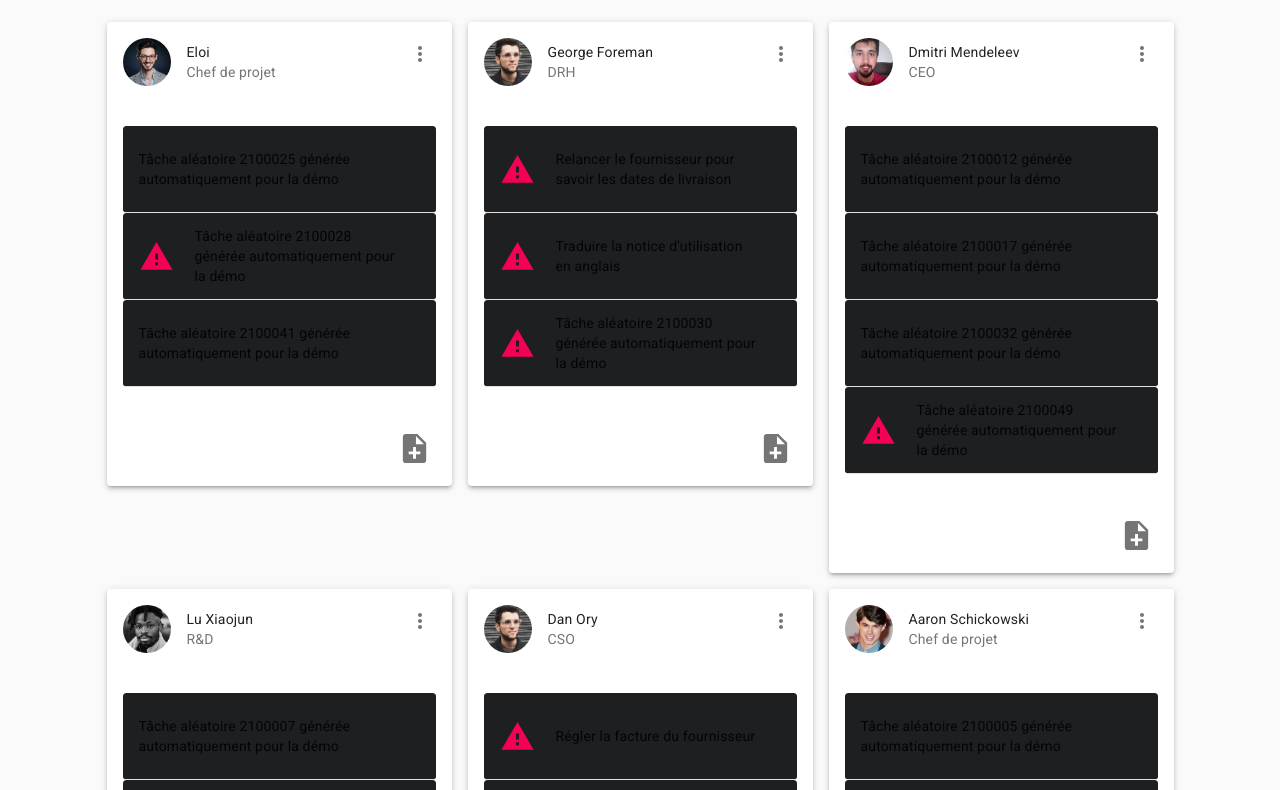
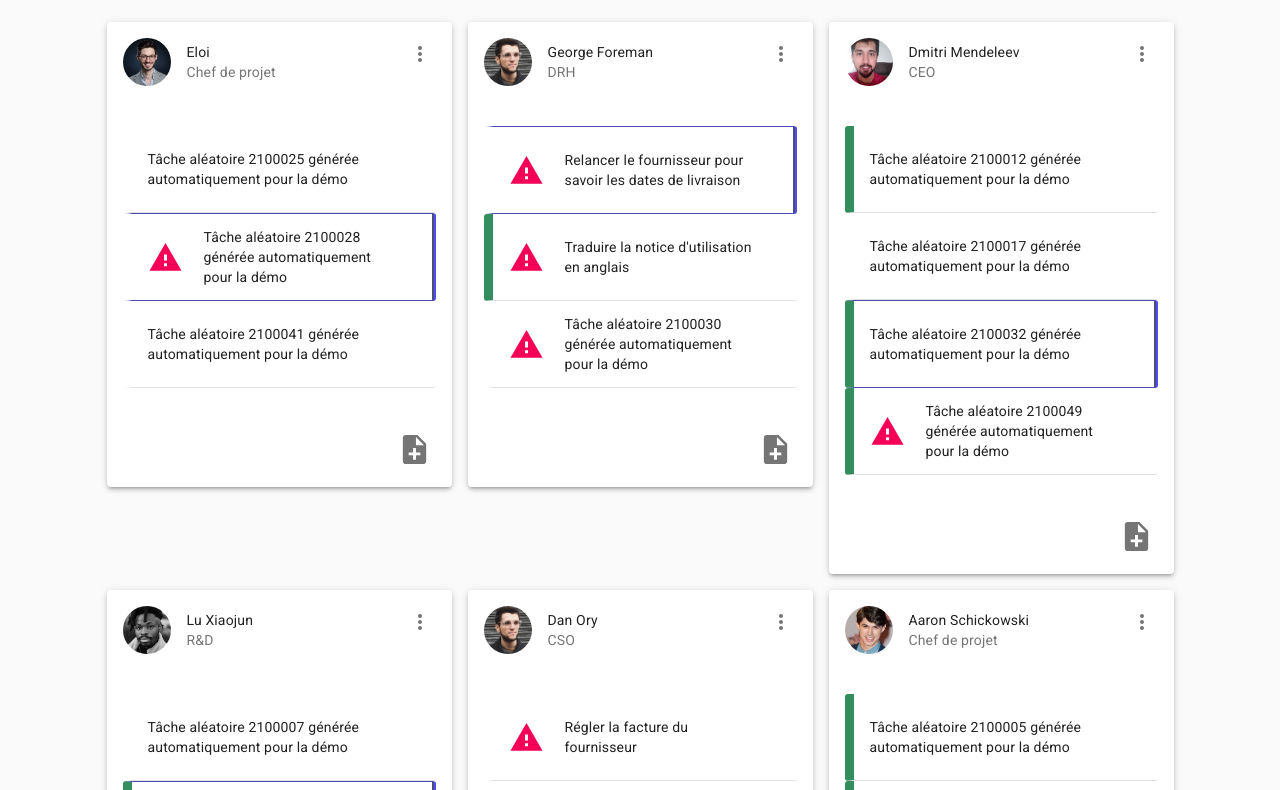
Before and after one commit to bahuet/taskApp, a React (Create React App) app: page /adminview in a window 1280 px wide. Shown: the part 790-1580 px from the top of the page. Built offline with nearby package versions, Linux system fonts and the light colour scheme.

Commit message:
new styling

```diff
--- a/src/Components/Card/CardItems/ToDoListItem.css
+++ /dev/null
@@ -1,54 +0,0 @@
-.focused {
-  --borderWidth: 3px;
-  background: #1d1f20;
-  position: relative;
-  border-radius: var(--borderWidth);
-}
-.focused:after {
-  content: "";
-  position: absolute;
-  top: calc(-1 * var(--borderWidth));
-  left: calc(-1 * var(--borderWidth));
-  height: calc(100% + var(--borderWidth) * 2);
-  width: calc(100% + var(--borderWidth) * 2);
-  background: linear-gradient(
-    60deg,
-    #f79533,
-    #f37055,
-    #ef4e7b,
-    #a166ab,
-    #5073b8,
-    #1098ad,
-    #07b39b,
-    #6fba82
-  );
-  border-radius: calc(2 * var(--borderWidth));
-  z-index: -1;
-  -webkit-animation: animatedgradient 3s ease alternate infinite;
-          animation: animatedgradient 3s ease alternate infinite;
-  background-size: 300% 300%;
-}
-
-@-webkit-keyframes animatedgradient {
-  0% {
-    background-position: 0% 50%;
-  }
-  50% {
-    background-position: 100% 50%;
-  }
-  100% {
-    background-position: 0% 50%;
-  }
-}
-
-@keyframes animatedgradient {
-  0% {
-    background-position: 0% 50%;
-  }
-  50% {
-    background-position: 100% 50%;
-  }
-  100% {
-    background-position: 0% 50%;
-  }
-}
--- a/src/Components/Card/CardItems/ToDoListItem.js
+++ b/src/Components/Card/CardItems/ToDoListItem.js
@@ -5,15 +5,8 @@ import AdminActionIcons from "./AdminActionIcons"
 import UserActionIcons from "../CardItems/UserActionIcons"
 import TransferTaskDialog from "../../Dialogs/TransferTaskDialog"
 import WarningIcon from "@material-ui/icons/Warning"
-import './ToDoListItem.css'
 import { makeStyles } from "@material-ui/core/styles"
-// EN COURS
 const useStyles = makeStyles(theme => ({
-  // "@keyframes animatedgradient": {
-  //   "0%": { backgroundPosition: "100% 50%" },
-  //   "50%": { backgroundPosition: "100% 50%" },
-  //   "100%": { backgroundPosition: "0% 50% " }
-  // },
   multiline: {
     wordWrap: "break-word"
   },
@@ -26,36 +19,11 @@ const useStyles = makeStyles(theme => ({
     borderLeft: "solid .6em #348d5e"
   },
 
-  // focused: {
-  //   B: 3,
-  //   background: "#1D1F20",
-  //   position: "relative",
-  //   borderRadius: "var(--borderWidth)",
-
-  //   "&:after": {
-  //     content: "''",
-  //     position: "absolute",
-  //     top: "calc(-1 * var(--borderWidth))",
-  //     left: "calc(-1 * var(--borderWidth))",
-  //     height: "calc(100% + var(--borderWidth) * 2)",
-  //     width: "calc(100% + var(--borderWidth) * 2)",
-  //     background:
-  //       "linear-gradient(60deg, #f79533, #f37055, #ef4e7b, #a166ab, #5073b8, #1098ad, #07b39b, #6fba82)",
-  //     borderRadius: "calc(2 * var(--borderWidth))",
-  //     zIndex: "-1",
-  //     animation: "animatedgradient 3s ease alternate infinite",
-  //     backgroundSize: "300% 300%"
-  //   }
-    // width: 0,
-    // height: 0,
-    // borderStyle: "solid",
-    // borderWidth: "50px 0 50px 50px",
-    // borderColor: "transparent transparent transparent #007bff"
-    // animationName: "$blinker",
-    // animationDuration: "4s",
-    // animationTimingFunction: "linear",
-    // animationIterationCount: "infinite"
-  // }
+  focused: {
+    borderRight: "groove .3em rgba(0,0,150,.7)",
+    borderTop: "groove .1em rgba(0,0,150,.7)",
+    borderBottom: "groove .1em rgba(0,0,150,.7)"
+  }
 }))
 
 const TodoListItem = ({ todo, actions, user, setFocus, admin, userList, setNotification }) => {
@@ -92,8 +60,8 @@ const TodoListItem = ({ todo, actions, user, setFocus, admin, userList, setNotif
   return (
     <>
       <ListItem
-        //className={listItemStyle}
-        className='focused'
+        className={listItemStyle}
+        //className="main_box"
         dense
         divider
         onMouseEnter={handleEnter}
```
